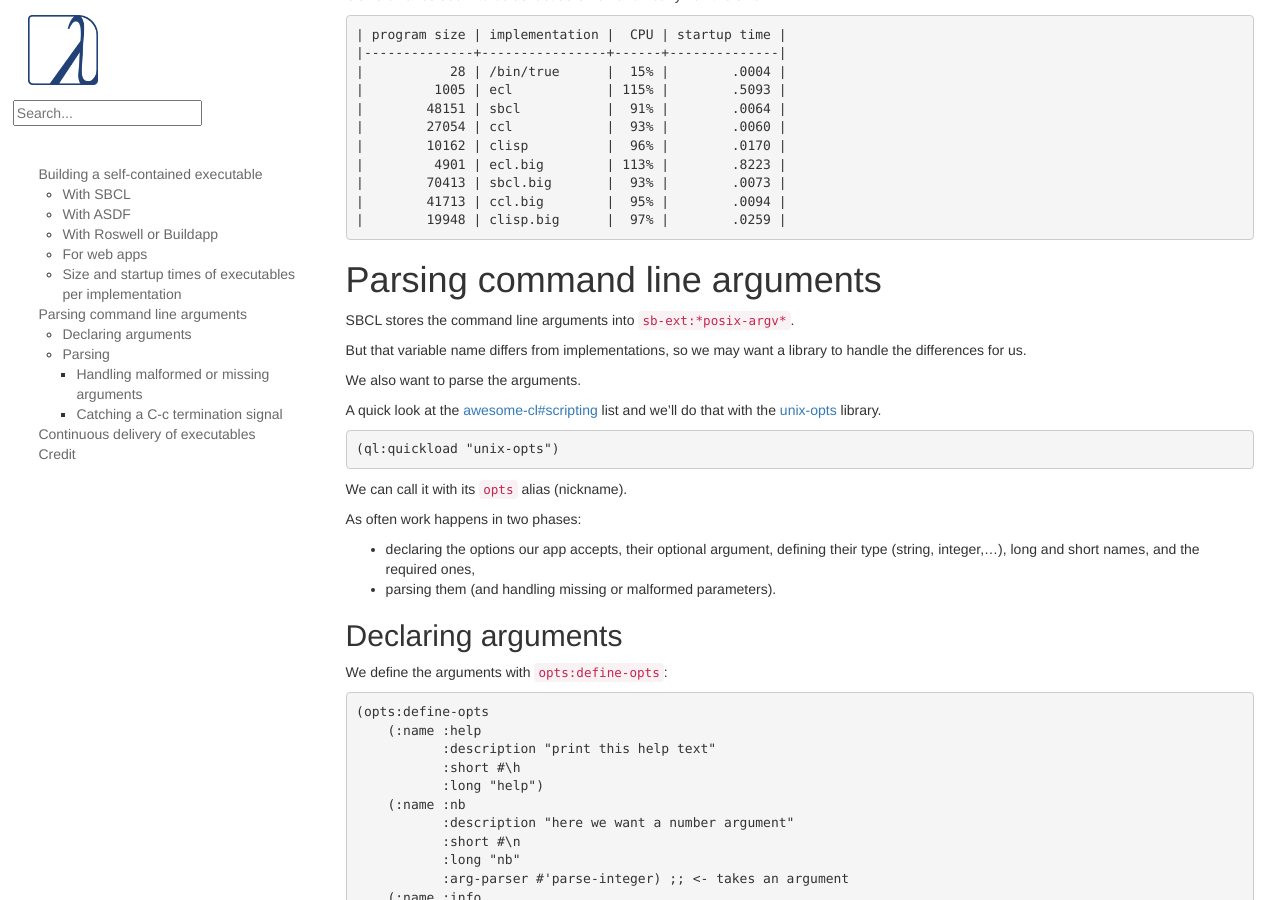
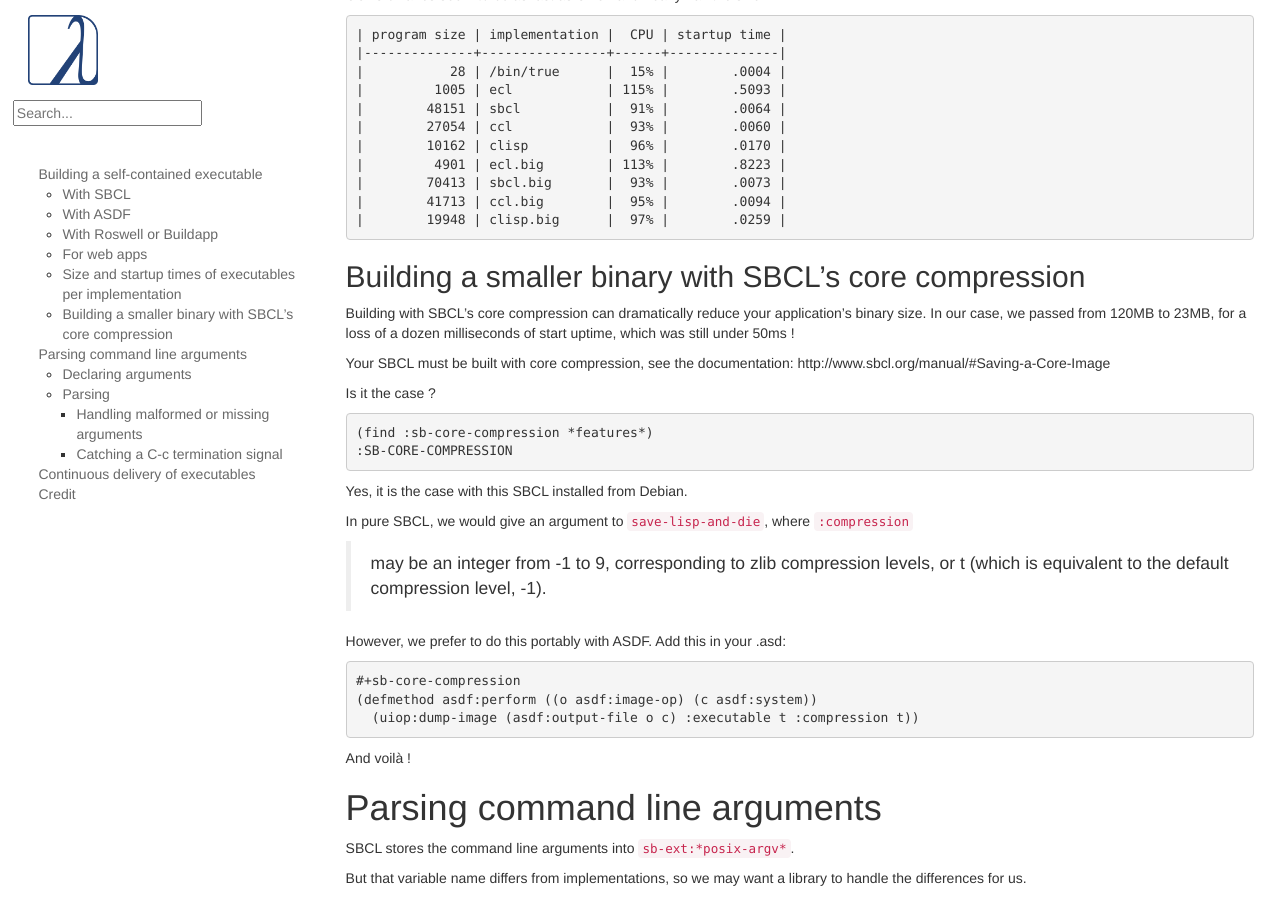
Before and after one commit to LispCookbook/cl-cookbook, a Jekyll site: the page built from scripting.md, in a window 1280 px wide and 900 px high, scrolled down 2764 px. Built offline with Jekyll 4.4.1, drawn with Linux system fonts in a browser that asks for light colours.

Commit message:
build an image with SBCL core compression and ASDF
fixes #262

````diff
--- a/scripting.md
+++ b/scripting.md
@@ -201,7 +201,39 @@ CCL's binaries seem to be as fast as SBCL and nearly half the size.
 |        19948 | clisp.big      |  97% |        .0259 |
 ```
 
-<!-- ? We may have another trick  to distribute small executables: to make the fasl files executables. ?-->
+## Building a smaller binary with SBCL's core compression
+
+Building with SBCL's core compression can dramatically reduce your
+application's binary size. In our case, we passed from 120MB to 23MB,
+for a loss of a dozen milliseconds of start uptime, which was still
+under 50ms !
+
+Your SBCL must be built with core compression, see the documentation: http://www.sbcl.org/manual/#Saving-a-Core-Image
+
+Is it the case ?
+
+~~~lisp
+(find :sb-core-compression *features*)
+:SB-CORE-COMPRESSION
+~~~
+
+Yes, it is the case with this SBCL installed from Debian.
+
+In pure SBCL, we would give an argument to `save-lisp-and-die`, where
+`:compression`
+
+> may be an integer from -1 to 9, corresponding to zlib compression levels, or t (which is equivalent to the default compression level, -1).
+
+However, we prefer to do this portably with ASDF. Add this in your .asd:
+
+```
+#+sb-core-compression
+(defmethod asdf:perform ((o asdf:image-op) (c asdf:system))
+  (uiop:dump-image (asdf:output-file o c) :executable t :compression t))
+```
+
+And voilà !
+
 
 # Parsing command line arguments
 
````
